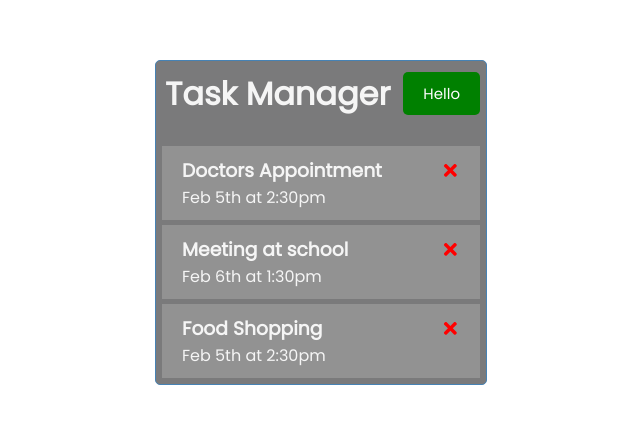
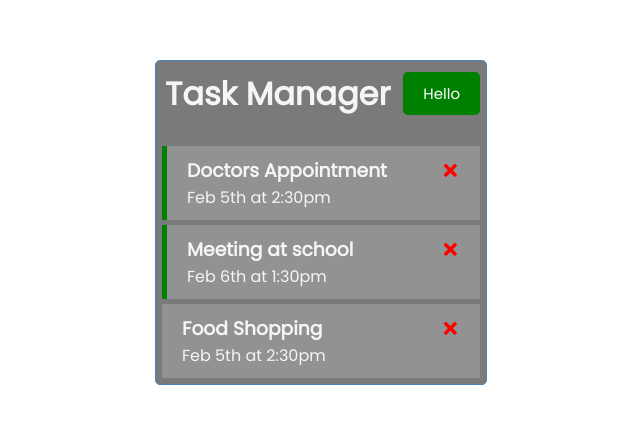
Before and after one commit to TartCodes/task-manager, a React (Create React App) app: page / in a window 1280 px wide. Shown: the part 178-602 px from the top of the page, without its empty margins (319-959 px from the left). Built offline with nearby package versions, Linux system fonts and the light colour scheme.

Commit message:
reminder added

```diff
--- a/src/App.js
+++ b/src/App.js
@@ -7,9 +7,9 @@
 //     )
 //   }
 // }
-import { useState } from 'react'
-import Header from './components/Header'
-import Tasks from './components/Tasks'
+import { useState } from "react";
+import Header from "./components/Header";
+import Tasks from "./components/Tasks";
 
 function App() {
   const [tasks, setTasks] = useState([
@@ -31,22 +31,31 @@
       day: "Feb 5th at 2:30pm",
       reminder: false,
     },
-  ])
+  ]);
 
   //delete task
-
   const deleteTask = (id) => {
-    setTasks(tasks.filter((task) => task.id !== id))
-  }
+    setTasks(tasks.filter((task) => task.id !== id));
+  };
+  //toggle reminder
+  const toggleReminder = (id) => {
+    setTasks(
+      tasks.map((task) =>
+        task.id === id ? { ...task, reminder: !task.reminder } : task
+      )
+    );
+  };
 
   return (
     <div className="container">
       <Header />
-      <Tasks tasks={tasks} onDelete={deleteTask} />
+      {tasks.length > 0 ? (
+        <Tasks tasks={tasks} onDelete={deleteTask} onToggle={toggleReminder} />
+      ) : (
+        "All Tasks Completed"
+      )}
     </div>
   );
 }
 
-
-
 export default App;
--- a/src/components/Task.js
+++ b/src/components/Task.js
@@ -1,18 +1,21 @@
-import { FaTimes } from 'react-icons/fa'
+import { FaTimes } from "react-icons/fa";
 
-
-const Task = ({ task, onDelete }) => {
+const Task = ({ task, onDelete, onToggle }) => {
   return (
-    <div className="task">
+    <div
+      className={`task ${task.reminder ? "reminder" : ""}`}
+      onDoubleClick={() => onToggle(task.id)}
+    >
       <h3>
         {task.text}
         <FaTimes
-            style= {{color : 'red', cursor : 'pointer'}} onClick={() => onDelete(task.id)}
+          style={{ color: "red", cursor: "pointer" }}
+          onClick={() => onDelete(task.id)}
         />
       </h3>
       <p>{task.day}</p>
     </div>
-  )
-}
+  );
+};
 
-export default Task
+export default Task;
--- a/src/components/Tasks.js
+++ b/src/components/Tasks.js
@@ -1,10 +1,10 @@
 import Task from "./Task";
 
-const Tasks = ({tasks, onDelete}) => {
+const Tasks = ({ tasks, onDelete, onToggle }) => {
   return (
     <>
       {tasks.map((task) => (
-        <Task key={task.id} task={task} onDelete={onDelete}/>
+        <Task key={task.id} task={task} onDelete={onDelete} onToggle={onToggle} />
       ))}
     </>
   );
```
Lines whose indentation alone changed are shown as unchanged.
